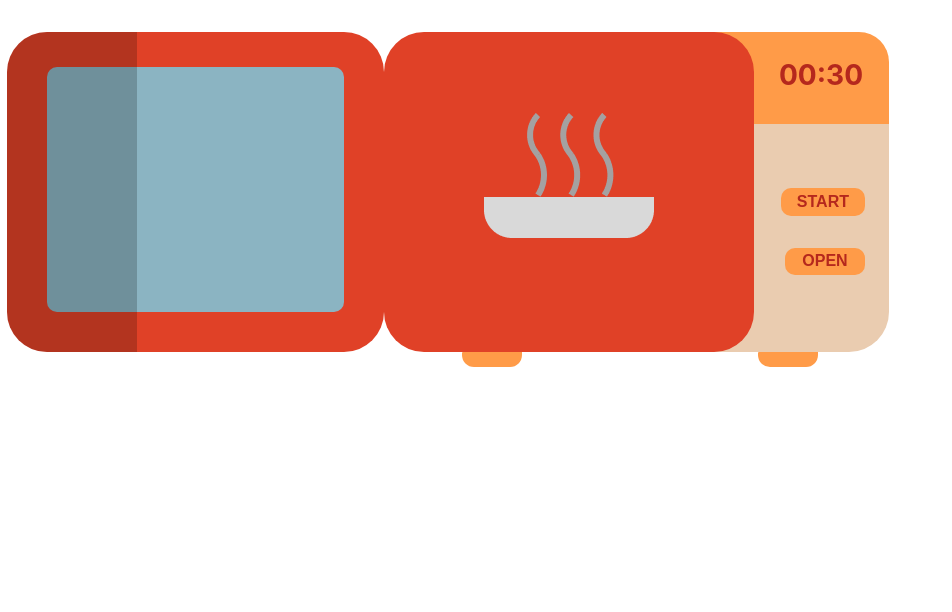
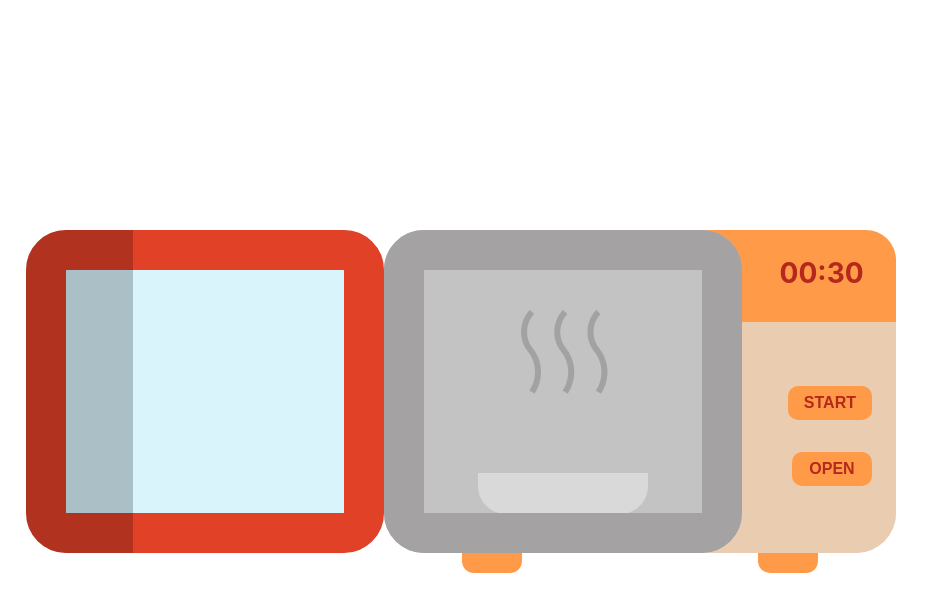
Before and after one commit to fesenkosr/microwave, a plain HTML site: page index.html in a window 1280 px wide. Shown: the whole page, without its empty margins (0-952 px from the left). Drawn offline with Linux system fonts and the light colour scheme.

Commit message:
update pt2 microwave

```diff
--- a/css/style.css
+++ b/css/style.css
@@ -6,49 +6,70 @@
     margin: 0;
 
 }
-img {
 
-    max-width: 100%;
+
+.microwave-container{
+position: relative;
+
+ width: 512px;
+ height: 340px;
 }
 
-.microwave-container{
- max-width: 512px;
-margin: 0 auto ;
+section{
+display: flex;
+align-items: center;
+justify-content: center;
+height: 100vh;
+padding: 2em;
 
+}
+.microwave-container-door{
+    position:absolute;
+    z-index: 10;
+    top: 0;
+    left:0;
+    height: 95%;
+    width: 70%;
+    border-radius: 40px;
+    transform-origin: center left ;
+    transform: rotateY(180deg);
+    transition: 1s;
+
+}
+.microwave-door__frame{
+    position:absolute;
+    top: 0;
+    left:0;
+    height: 100%;
+    width: 100%;
+    border-radius: 40px;
+    border: solid 40px #E04127;
 
 }
 
-section{
-padding: 2em;
 
-}
-.microwave-container__inner {
-display: grid;
-grid-template-columns: 377px  192px;
+.microwave-door__glass{
+position: absolute;
+ width: 100%;
+ height: 100%;
+ border-radius: 40px;
+ background-color: #9EE2F861;
 
 }
 
-.microwave-door{
-position: relative;
-z-index: -3;
-padding: 2.5em;
-max-width: 377px;
-height: 320px;
-background-color: #E04127;
-border: #E04127;
+.microwave__interiour{
+display: flex;
+flex-direction: column;
+justify-content: space-around;
+align-items: center;
+position: absolute;
+z-index: 9;
+top: 0;
+left: 0;
+height: 95%;
+width: 70%;
 border-radius: 40px;
-transform-origin: center left;
- transform: rotate(180deg);
-
-
-}
-.microwave-door__glass{
-position: relative;
-z-index: 1;
- width: auto;
- height: 245px;
- border-radius: 10px;
- background-color:#8bb4c2;
+background-color: #C3C3C3;
 }
 .plate{
     max-width: 170px;
@@ -58,31 +79,44 @@ padding-top: 2.5em;
 max-width: 96px;
 
 }
+.microwave__frame{
+
+    position: absolute;
+    top:0;
+    left:0;
+    padding: 2.5em;
+    width: 100%;
+    height:100%;
+    border: solid 40px #A4A2A2;
+    border-radius: 40px;
+
+}
 
 .micrwave-door__shadow{
-max-width: 130px;
-height: 320px;
+width:30%;
+height:100%;
 border-radius: 0 40px 40px 0;
-background-color: black;
-opacity: 20%;
-z-index: 2;
-position: relative;
-left: 207px;
-top: -285px;
+background-color:#00000036;
+position: absolute;
+z-index: 9;
+right: 0;
+top: 0;
 }
 
 .microwave-side-panel{
-    z-index: -5;
+    position: absolute;
+    top: 0;
+    right: 0;
     margin-left: -4em;
-    max-width: 192px;
-    height: 320px;
+    width: 40%;
+    height: 95%;
     background-color:#EACCB0;
     border-radius: 0 40px 40px 0 ;
 
 }
 
 .microwave-side-panel__timer{
-    max-width: 192px;
+    width: 100%;
     height:92px;
     background-color: #FF9B48;
     border-radius: 0 30px 0 0;
@@ -106,7 +140,7 @@ font-family: 'Inter', sans-serif;}
 cursor: pointer;
 min-width: 80px;
 text-transform: uppercase ;
-padding: 0.3em 1em ;
+padding: 0.5em 1em ;
 background: #FF9B48;
 border-radius: 10px;
 color: #B5281D;
@@ -119,54 +153,37 @@ display: flex;
 flex-direction: column;
 gap:2em;
 align-items: flex-end;
- padding-right: 1.5em;
+padding-right: 1.5em;
  padding-top: 4em;
 }
-.microwave-door__interiour{
-display: flex;
-flex-direction: column;
-align-items: center;
-position: absolute;
-z-index: -3;
-top: 32px;
-padding: 2.5em;
-min-width: 370px;
- height: 320px;
+
+.microwave-bg{
+border-radius: 40px;
+position: relative;
+top: 0;
+left: 0;
+background: #D9D9D9;
+width: 100%;
+height: 95%;
+}
 
 
-
-}
-
-.microwave-door__frame{
-
-    position: absolute;
-    z-index: -4;
-    top: 32px;
-    left:377;
-    padding: 2.5em;
-    min-width: 370px;
-    height: 320px;
-    background-color: #E04127;
-    border: #E04127;
-    border-radius: 40px;
-
-}
 
 
 
 /*               foot           */
 
-.microwave-foot{
+.microwave-feet{
  min-width: 512px;
 display: flex;
 justify-content: space-around;
 gap:5em;
 
 }
-.stlf{
+.microwae-foot{
 width: 60px;
-height: 15px;
+height: 20px;
 background-color:#FF9B48;
-border-radius: 1px 0px 12px 12px;
+border-radius: 0px 0px 12px 12px;
 
 }
--- a/index.html
+++ b/index.html
@@ -10,25 +10,31 @@
 <body>
 
 <section>
+
+
+
     <div class="microwave-container">
 
-     <div class="microwave-container__inner">
+
+        <div class="microwave-bg"></div>
 
         <div class="microwave-container-door">
-              <div class="microwave-door">
+            <div class="micrwave-door__shadow"></div>
+                    <div class="microwave-door__glass"></div>
+                    <div class="microwave-door__frame"></div>
 
-                     <div class="microwave-door__glass"></div>
-                     <div class="micrwave-door__shadow"></div>
 
         </div>
-                <div class="microwave-door__frame"></div>
-              <div class="microwave-door__interiour">
+
+
+              <div class="microwave__interiour">
+                <div class="microwave__frame"></div>
 
                   <img class="heat" src="img/Heat.png" alt="heat">
                    <img class="plate" src="img/plate.png" alt="plate">
 
          </div>
-    </div>
+
 
 
 
@@ -42,25 +48,22 @@
                       <button class="button-open btn " type="button">Open</button>
 
                     </div>
-
-           </div>
-     </div>
+                </div>
 
 
-                 <div class="microwave-foot">
-                  <div class="microwae-foot__1 stlf"></div>
-                 <div class="microwae-foot__2 stlf"></div>
+
+
+                 <div class="microwave-feet">
+                  <div class="  microwae-foot  microwae-foot__1 "></div>
+                 <div class="  microwae-foot microwae-foot__2 "></div>
 
                 </div>
+        </div>
 
-    </div>
 
 
 </section>
 
 
-
-
-
 </body>
 </html>
```
